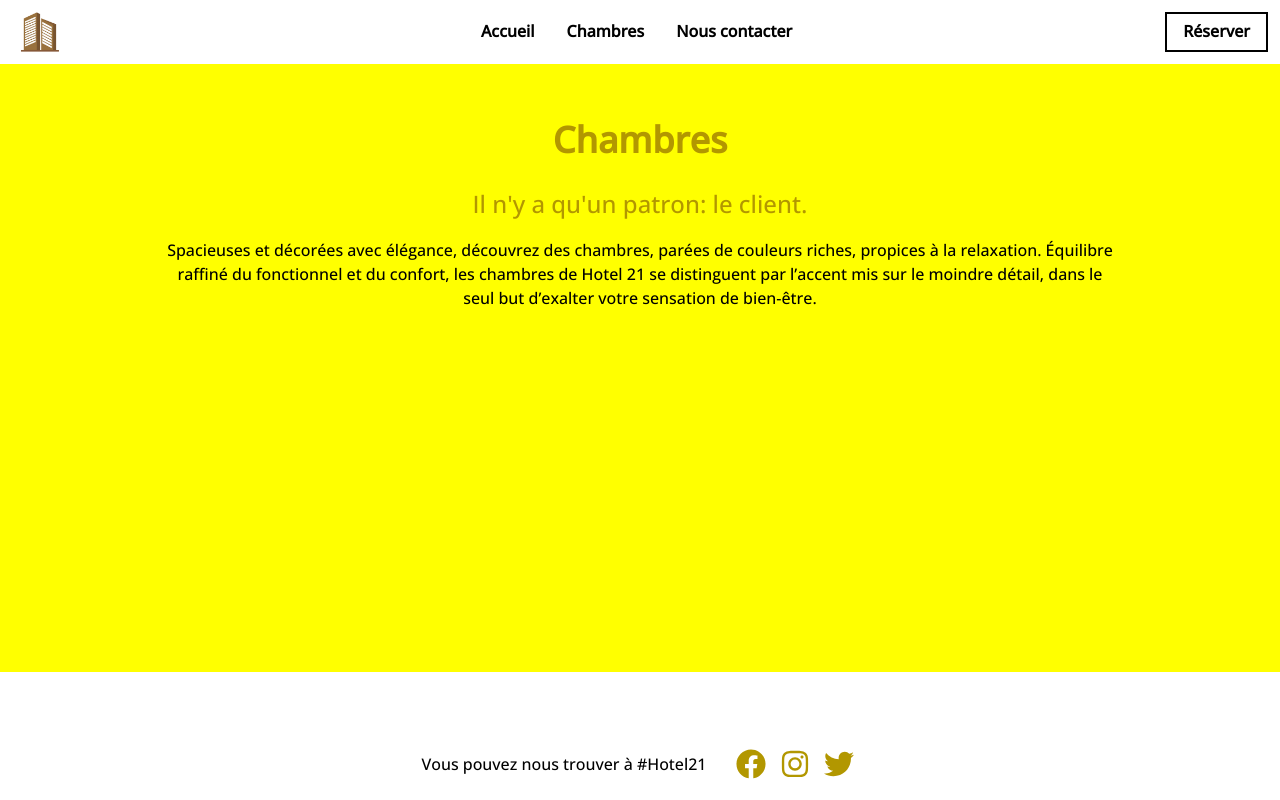
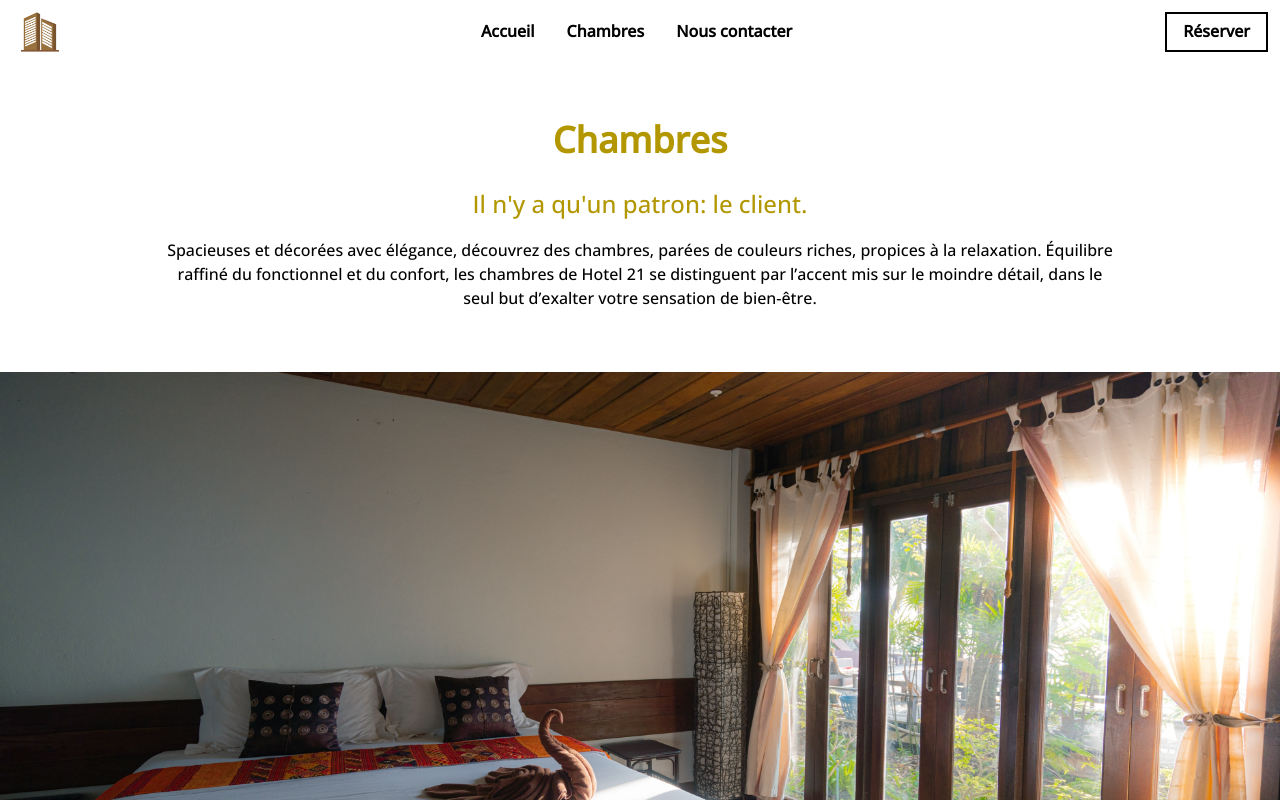
Before and after one commit to nemo256/hotel, a Next.js app: page /chambres in a window 1280 px wide. Shown: the top 800 px of the page. Built offline with nearby package versions, Linux system fonts and the light colour scheme.

Commit message:
Added room picture to rooms page...

```diff
--- a/src/components/chambres/Main.js
+++ b/src/components/chambres/Main.js
@@ -1,5 +1,6 @@
 import {
-  Center,
+  Flex,
+  Box,
   Image,
 } from '@chakra-ui/react'
 
@@ -7,8 +8,11 @@ import {
 export default function Main() {
   return (
     <>
-      <Center h={300} mt={[16, 12, 0]} bg='red' maxW='100%'>
-      </Center>
+      <Flex mt={[16, 12, 0]} bg='red'>
+        <Image
+          src='./brownRoom.jpg' alt='Brown Room'
+        />
+      </Flex>
     </>
   )
 }
--- a/src/pages/chambres.js
+++ b/src/pages/chambres.js
@@ -6,7 +6,6 @@ export default function Chambres() {
   return (
     <>
       <Stack
-        bg='yellow'
         mt={16}
         maxW='100%'
         justify='center'
```
